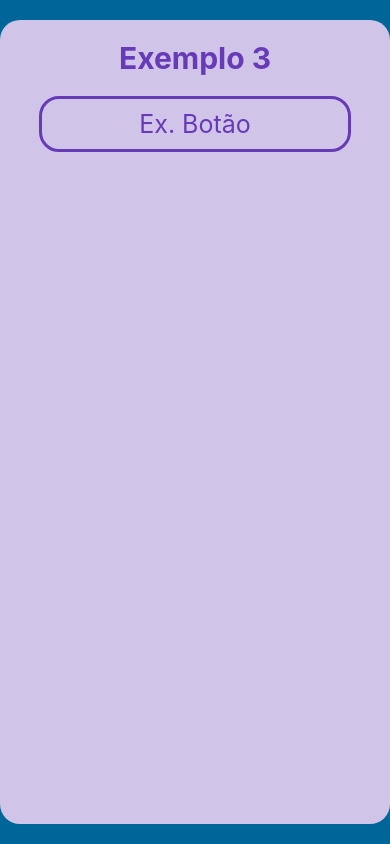
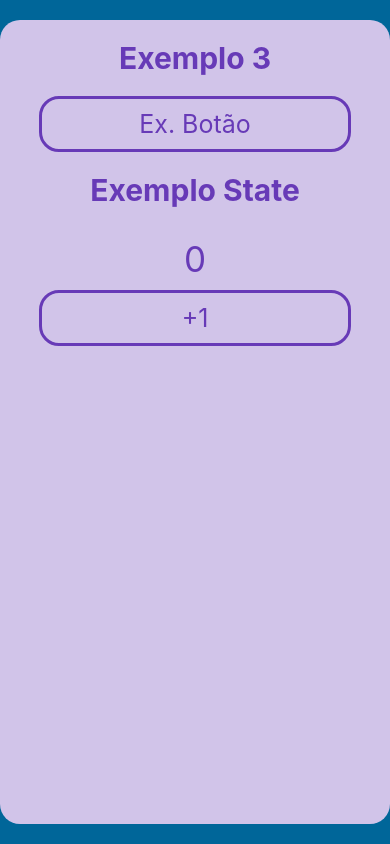
Before and after one commit to KauaDiogoEtec/my-app, a React Native app: screen / in a window 390 px wide. Built offline with nearby package versions, Linux system fonts and the light colour scheme.

Commit message:
aula 10-05
oi ewerton

```diff
--- a/components/exemplo_3/index.js
+++ b/components/exemplo_3/index.js
@@ -1,8 +1,16 @@
+import { useState } from 'react';
 import { View, Text, Pressable } from 'react-native';
 
 import styles from './styles';
 
 const Exemplo_3 = () => {
+
+    const [numero, setNumero] = useState(0);
+
+    function incremento() {
+        setNumero(numero + 1);
+    }
+
     return (
         <View style={styles.container}>
             <Text style={styles.titulo}> Exemplo 3 </Text>
@@ -10,10 +18,21 @@
                 onPress={() => alert('oi ewerton :D')}
                 style={ ({pressed}) => pressed ? [styles.botao, styles.botaoPress] : styles.botao}
             >
-                <Text
-                    style={styles.txtBotao}
-                >
+                <Text style={styles.txtBotao}>
                     Ex. Botão
+                </Text>
+            </Pressable>
+
+            <Text style={styles.titulo}> Exemplo State </Text>
+
+            <Text style={styles.txtNumero}>{numero}</Text>
+
+            <Pressable
+                onPress={() => incremento()}
+                style={ ({pressed}) => pressed ? [styles.botao, styles.botaoPress] : styles.botao}
+            >
+                <Text style={styles.txtBotao}>
+                    +1
                 </Text>
             </Pressable>
         </View>
--- a/components/exemplo_3/styles.js
+++ b/components/exemplo_3/styles.js
@@ -14,6 +14,7 @@
         fontWeight: 'bold',
         marginVertical: 20,
         color: '#673AB7',
+        userSelect: 'none',
     },
     botao:{
         borderColor: '#673AB7',
@@ -29,7 +30,15 @@
     txtBotao: {
         fontSize: 25,
         color: '#673AB7',
-    }
+        userSelect: 'none',
+    },
+    txtNumero:{
+        fontSize: 35,
+        color: '#673AB7',
+        marginVertical: 10,
+        userSelect: 'none',
+
+    },
 });
 
 export default styles;
```
